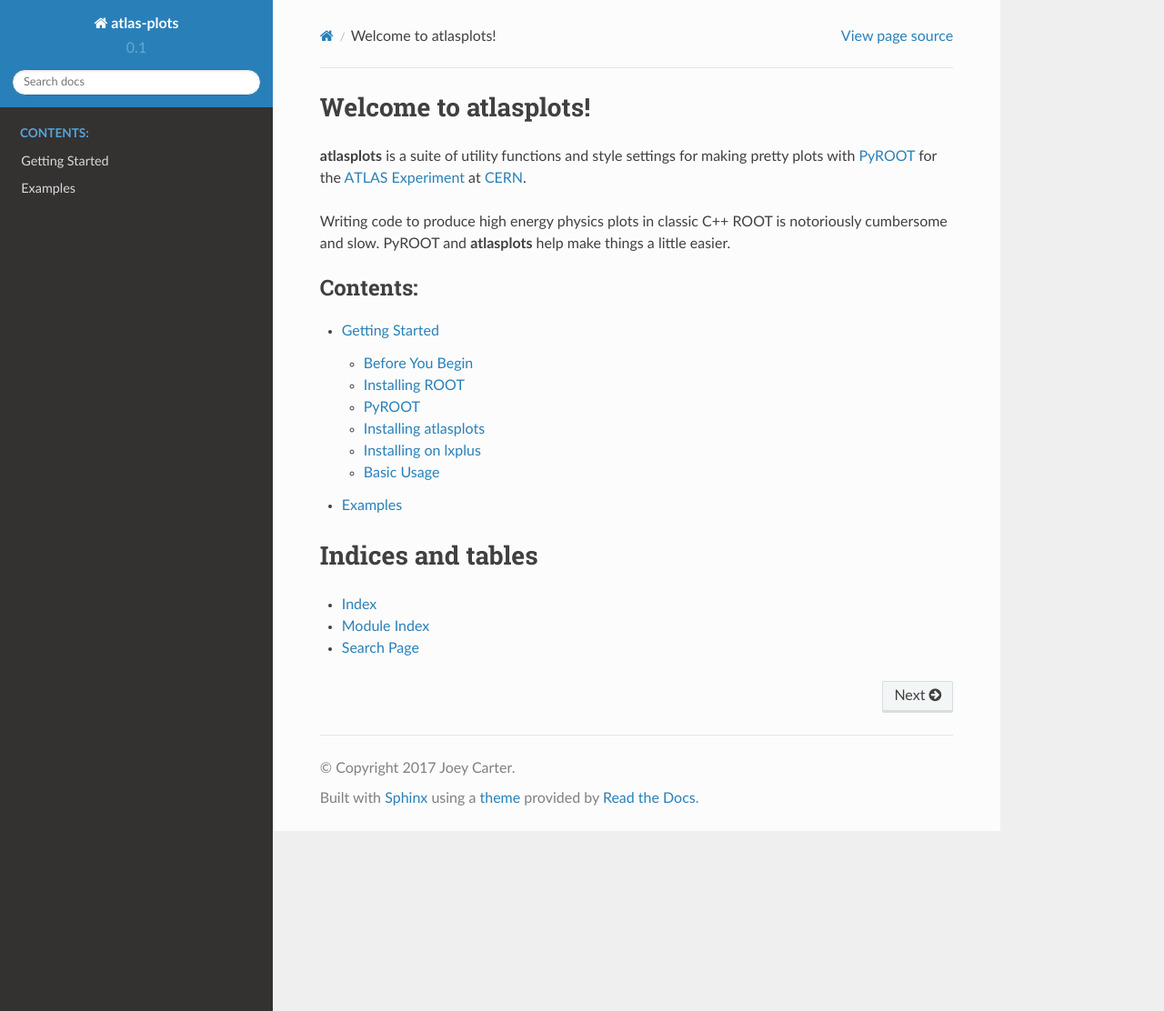
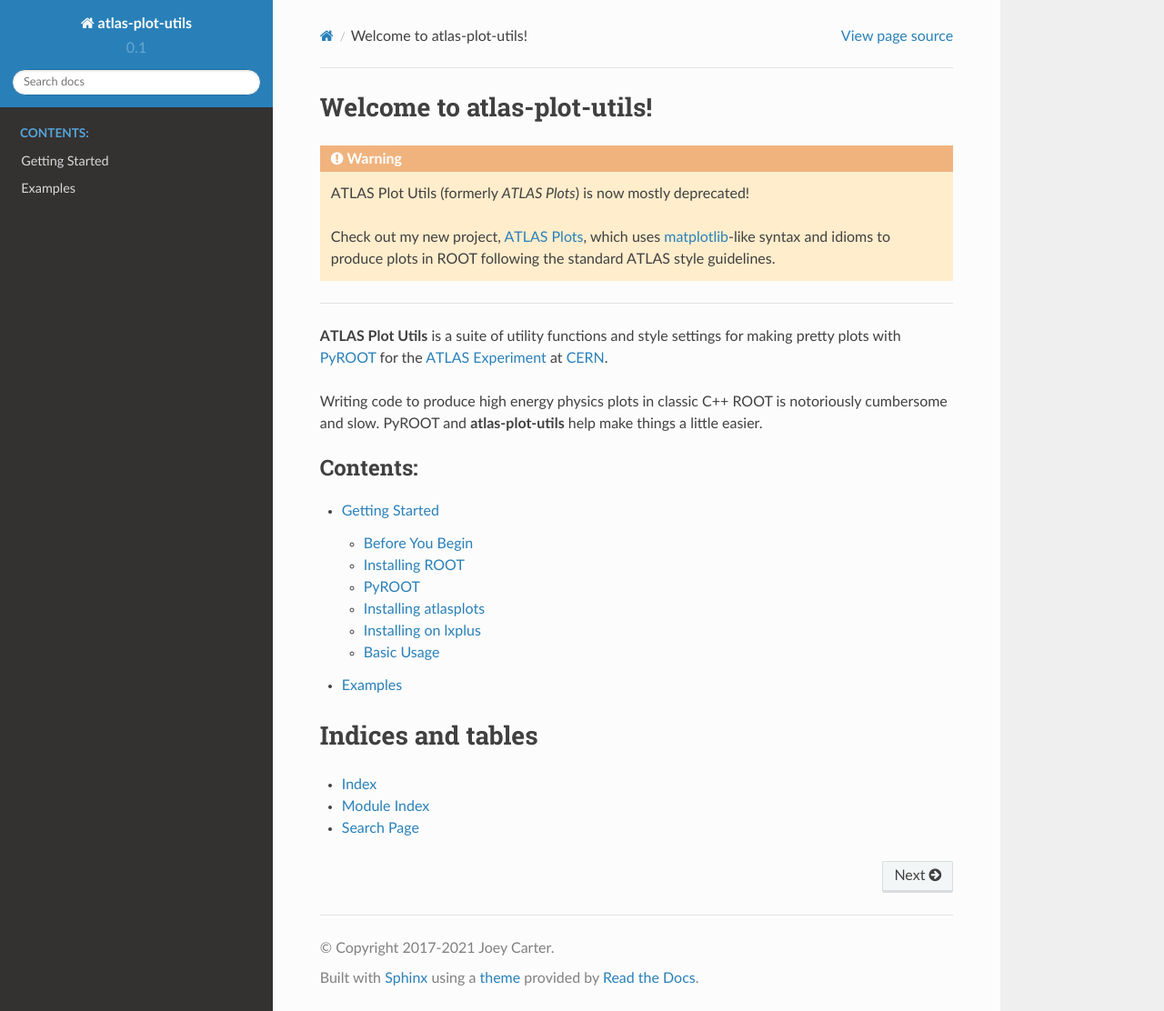
Before and after one commit to joeycarter/atlas-plot-utils, a Sphinx documentation site: the page built from docs/index.rst, in a window 1280 px wide and 1112 px high. Shown: the whole window at 91% size. Built offline with Sphinx 7.4.7 and the Read the Docs theme 2.0.0, drawn with Linux system fonts in a browser that asks for light colours.

Commit message:
Add deprecation warning to docs

```diff
--- a/docs/conf.py
+++ b/docs/conf.py
@@ -68,8 +68,8 @@
 master_doc = 'index'
 
 # General information about the project.
-project = 'atlas-plots'
-copyright = '2017 Joey Carter'
+project = 'atlas-plot-utils'
+copyright = '2017-2021 Joey Carter'
 author = 'Joey Carter'
 
 # The version info for the project you're documenting, acts as replacement for
--- a/docs/index.rst
+++ b/docs/index.rst
@@ -3,13 +3,20 @@
    You can adapt this file completely to your liking, but it should at least
    contain the root `toctree` directive.
 
-Welcome to atlasplots!
-=======================
+Welcome to atlas-plot-utils!
+============================
 
-**atlasplots** is a suite of utility functions and style settings for making pretty plots with `PyROOT <https://root.cern.ch/pyroot>`_ for the `ATLAS Experiment <https://atlas.cern/>`_ at `CERN <https://home.cern/>`_.
+.. warning::
+   ATLAS Plot Utils (formerly *ATLAS Plots*) is now mostly deprecated!
+
+   Check out my new project, `ATLAS Plots <https://github.com/joeycarter/atlas-plots>`_, which uses `matplotlib <https://matplotlib.org/>`_-like syntax and idioms to produce plots in ROOT following the standard ATLAS style guidelines.
+
+----
+
+**ATLAS Plot Utils** is a suite of utility functions and style settings for making pretty plots with `PyROOT <https://root.cern.ch/pyroot>`_ for the `ATLAS Experiment <https://atlas.cern/>`_ at `CERN <https://home.cern/>`_.
 
 Writing code to produce high energy physics plots in classic C++ ROOT is notoriously cumbersome and slow.
-PyROOT and **atlasplots** help make things a little easier.
+PyROOT and **atlas-plot-utils** help make things a little easier.
 
 .. toctree::
    :maxdepth: 2
```
